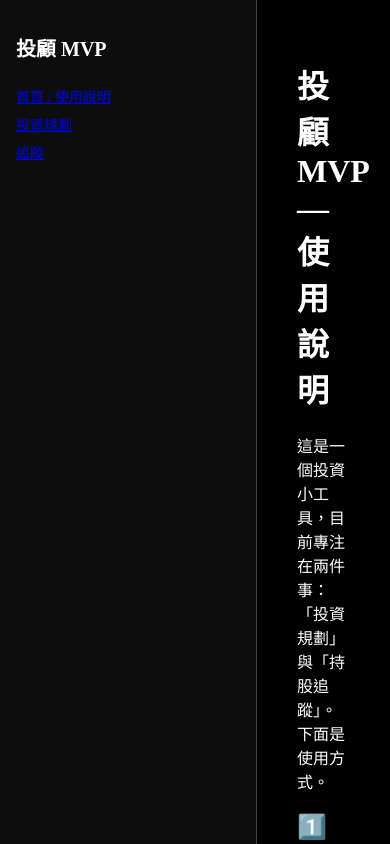
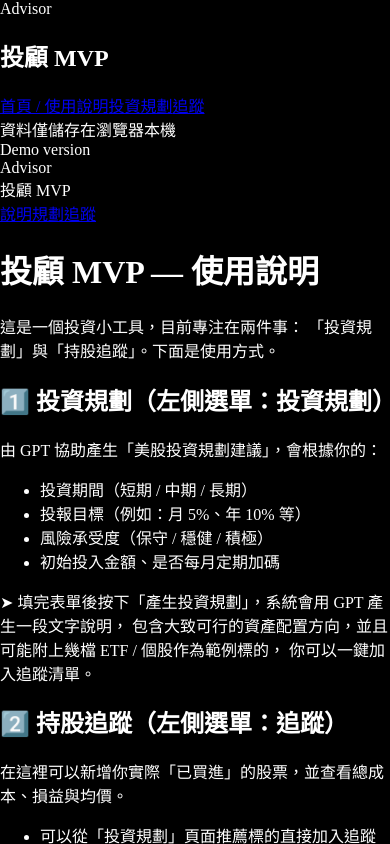
Before and after one commit to TrevorJobuTupaki/advisor-mvp, a Next.js app: page / in a window 390 px wide. Shown: the top 844 px of the page. Built offline with nearby package versions, Linux system fonts and the light colour scheme.

Commit message:
update sidebar styles and mobile navbar

```diff
--- a/app/layout.tsx
+++ b/app/layout.tsx
@@ -16,72 +16,75 @@ export default function RootLayout({
 }) {
   return (
     <html lang="zh-Hant">
-      {/* body 只管背景 & 文字顏色，不處理 flex 排版 */}
-      <body className="min-h-screen bg-neutral-950 text-neutral-100">
-        {/* 這個 wrapper 用「行內 style」強制左右排版 */}
-        <div
-          style={{
-            minHeight: "100vh",
-            display: "flex",
-            flexDirection: "row",
-          }}
-        >
-          {/* 左側側邊欄 */}
-          <aside
-            style={{
-              width: "14rem", // 約等於 w-56
-              borderRight: "1px solid rgba(64,64,64,1)",
-              backgroundColor: "rgba(23,23,23,0.6)",
-              padding: "1rem",
-              display: "flex",
-              flexDirection: "column",
-            }}
-          >
-            <h1
-              style={{
-                fontSize: "1.25rem",
-                fontWeight: 700,
-                marginBottom: "1.5rem",
-              }}
-            >
-              投顧 MVP
-            </h1>
+      <body className="min-h-screen bg-neutral-950 text-neutral-100 antialiased flex">
+        {/* 左側側邊欄（桌機版） */}
+        <aside className="hidden md:flex w-60 flex-col border-r border-neutral-800 bg-gradient-to-b from-black via-neutral-950 to-black/90 p-5 shadow-[10px_0_35px_rgba(0,0,0,0.75)]">
+          <div className="mb-8">
+            <div className="text-[10px] font-semibold tracking-[0.25em] text-neutral-500 uppercase">
+              Advisor
+            </div>
+            <h1 className="mt-1 text-xl font-bold tracking-tight">投顧 MVP</h1>
+          </div>
 
-            <nav style={{ display: "flex", flexDirection: "column", gap: "0.5rem", fontSize: "0.875rem" }}>
+          <nav className="flex flex-col gap-1 text-sm">
             <Link
               href="/"
-                className="px-3 py-2 rounded hover:bg-neutral-800 hover:text-white transition-colors"
+              className="px-3 py-2 rounded-md text-neutral-200 no-underline hover:bg-neutral-800 hover:text-white transition-colors"
             >
               首頁 / 使用說明
             </Link>
 
             <Link
               href="/pick"
-                className="px-3 py-2 rounded hover:bg-neutral-800 hover:text-white transition-colors"
+              className="px-3 py-2 rounded-md text-neutral-200 no-underline hover:bg-neutral-800 hover:text-white transition-colors"
             >
               投資規劃
             </Link>
 
             <Link
               href="/track"
-                className="px-3 py-2 rounded hover:bg-neutral-800 hover:text-white transition-colors"
+              className="px-3 py-2 rounded-md text-neutral-200 no-underline hover:bg-neutral-800 hover:text-white transition-colors"
             >
               追蹤
             </Link>
           </nav>
+
+          <div className="mt-auto pt-6 text-[11px] text-neutral-500">
+            <div>資料僅儲存在瀏覽器本機</div>
+            <div className="text-neutral-600">Demo version</div>
+          </div>
         </aside>
 
-          {/* 右側主內容區 */}
-          <main
-            style={{
-              flex: 1,
-              padding: "2.5rem",
-              overflowY: "auto",
-            }}
-          >
+        {/* 手機 / 平板導覽列 */}
+        <header className="md:hidden fixed top-0 left-0 right-0 z-20 border-b border-neutral-800 bg-black/90 backdrop-blur">
+          <div className="flex items-center justify-between px-4 py-3">
+            <div>
+              <div className="text-[10px] font-semibold tracking-[0.25em] text-neutral-500 uppercase">
+                Advisor
+              </div>
+              <div className="text-sm font-semibold">投顧 MVP</div>
+            </div>
+
+            <nav className="flex items-center gap-3 text-xs">
+              <Link href="/" className="text-neutral-200 no-underline hover:text-white">
+                說明
+              </Link>
+              <Link href="/pick" className="text-neutral-200 no-underline hover:text-white">
+                規劃
+              </Link>
+              <Link href="/track" className="text-neutral-200 no-underline hover:text-white">
+                追蹤
+              </Link>
+            </nav>
+          </div>
+        </header>
+
+        {/* 主內容區（會根據裝置自動調整 padding） */}
+        <main className="flex-1 overflow-x-hidden">
+          <div className="px-4 pb-8 pt-16 md:px-6 md:py-8 lg:px-10">
             {children}
+          </div>
         </main>
-        </div>
       </body>
     </html>
   );
```
Lines whose indentation alone changed are shown as unchanged.
